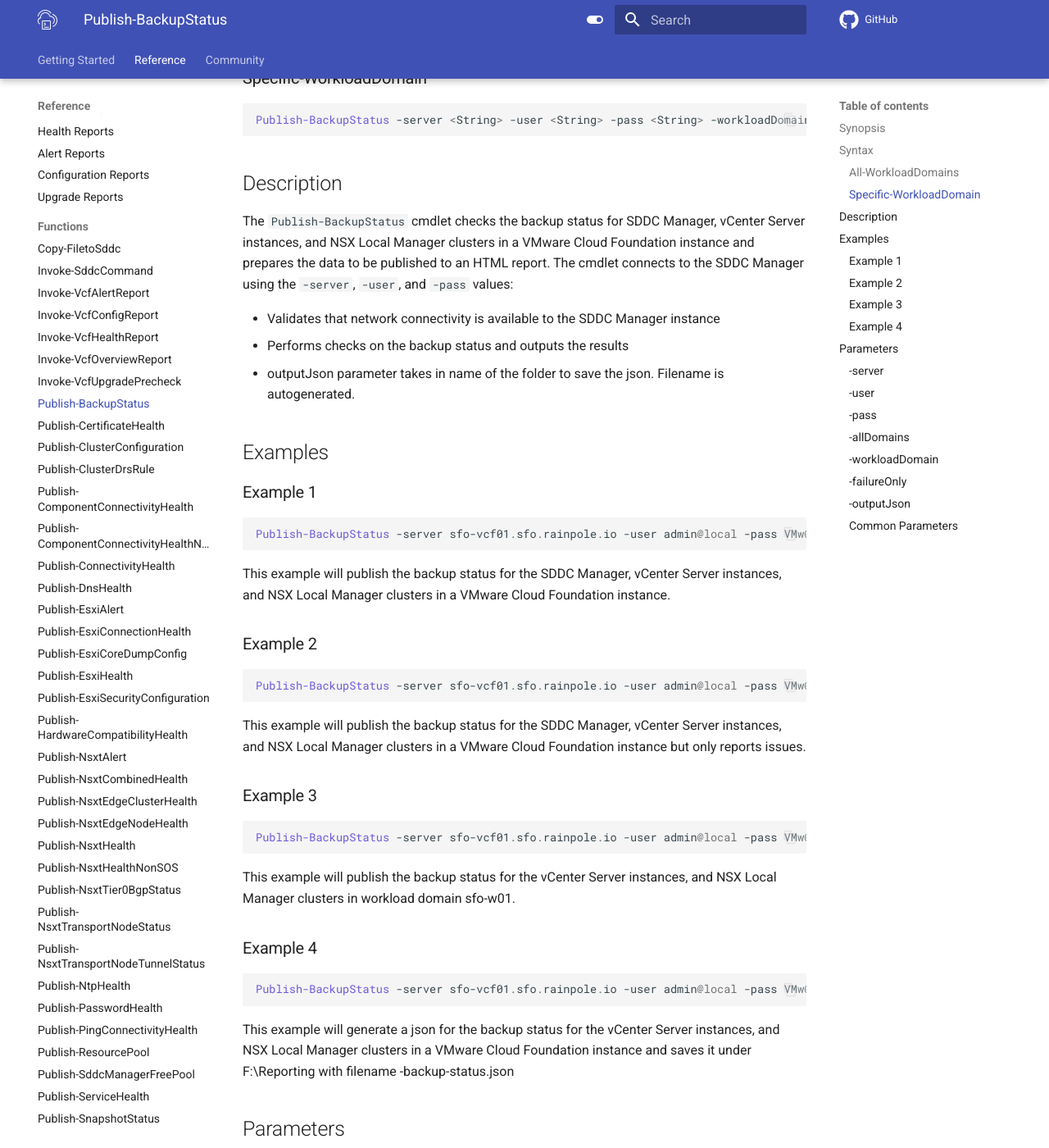
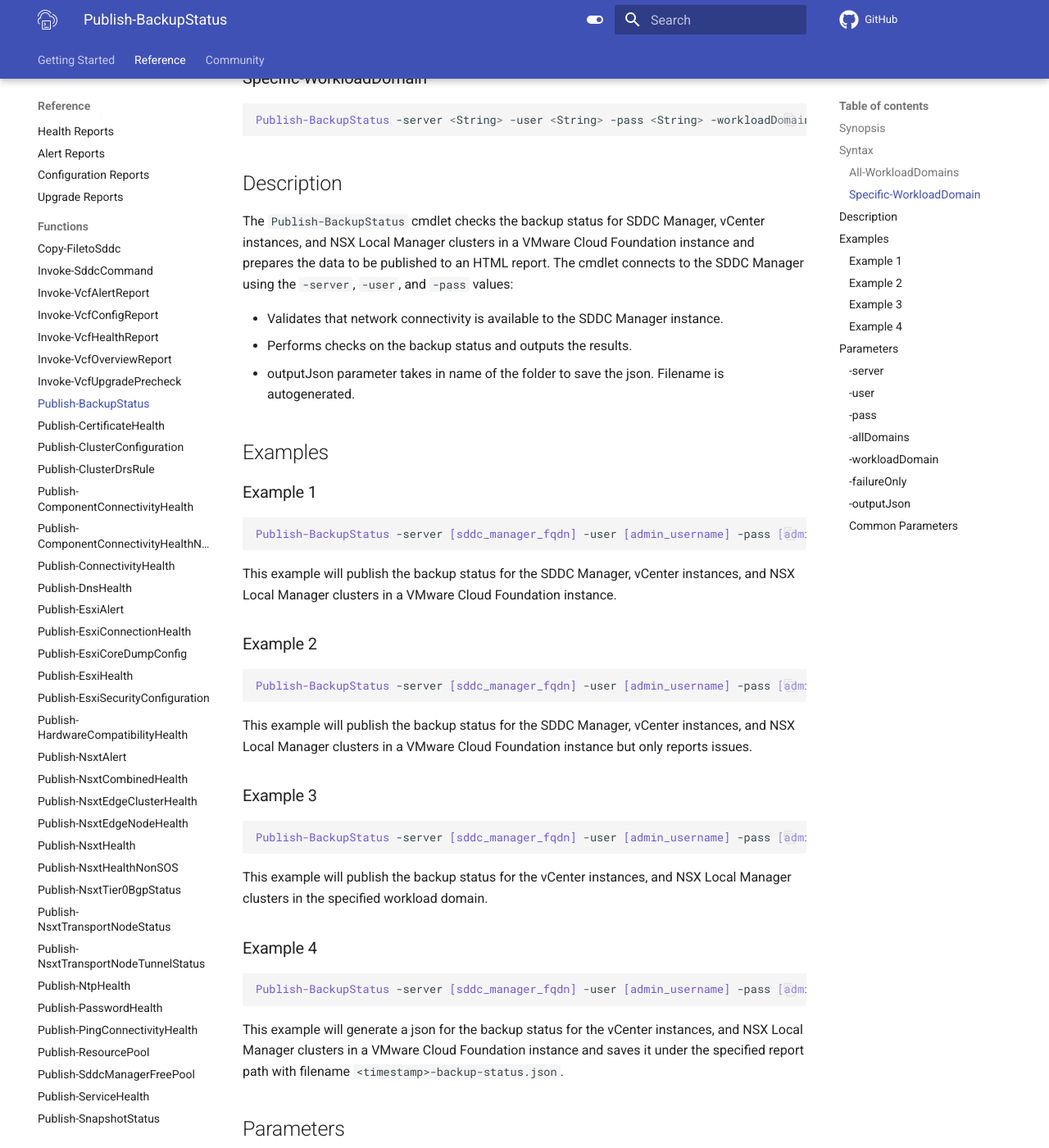
Before and after one commit to vmware/powershell-module-for-vmware-cloud-foundation-reporting, an MkDocs documentation site: the page built from docs/documentation/functions/Publish-BackupStatus.md, in a window 1280 px wide and 1400 px high, scrolled down 433 px. Shown: the whole window at 82% size. Built offline with MkDocs 1.6.1 and Material for MkDocs 9.7.7, drawn with Linux system fonts in a browser that asks for light colours; comment, search, counter and statistics services are not loaded; the version menu is left out.

Commit message:
docs: sanitize examples
-Updated Invoke-VcfUpgradePrecheck.md doc to sanitize all the example variables.
-Updated Publish-BackupStatus.md doc to sanitize all the example variables.
-Updated Publish-CertificateHealth.md doc to sanitize all the example variables.
-Updated Publish-ClusterConfiguration.md doc to sanitize all the example variables.
-Updated Publish-ClusterDrsRule.md doc to sanitize all the example variables.

Signed-off-by: Andy Beltz <andy.beltz@broadcom.com>

````diff
--- a/docs/documentation/functions/Publish-BackupStatus.md
+++ b/docs/documentation/functions/Publish-BackupStatus.md
@@ -20,11 +20,11 @@ Publish-BackupStatus -server <String> -user <String> -pass <String> -workloadDom
 
 ## Description
 
-The `Publish-BackupStatus` cmdlet checks the backup status for SDDC Manager, vCenter Server instances, and NSX Local Manager clusters in a VMware Cloud Foundation instance and prepares the data to be published to an HTML report.
+The `Publish-BackupStatus` cmdlet checks the backup status for SDDC Manager, vCenter instances, and NSX Local Manager clusters in a VMware Cloud Foundation instance and prepares the data to be published to an HTML report.
 The cmdlet connects to the SDDC Manager using the `-server`, `-user`, and `-pass` values:
 
-- Validates that network connectivity is available to the SDDC Manager instance
-- Performs checks on the backup status and outputs the results
+- Validates that network connectivity is available to the SDDC Manager instance.
+- Performs checks on the backup status and outputs the results.
 - outputJson parameter takes in name of the folder to save the json.
 Filename is autogenerated.
 
@@ -33,34 +33,34 @@ Filename is autogenerated.
 ### Example 1
 
 ```powershell
-Publish-BackupStatus -server sfo-vcf01.sfo.rainpole.io -user admin@local -pass VMw@re1!VMw@re1! -allDomains
+Publish-BackupStatus -server [sddc_manager_fqdn] -user [admin_username] -pass [admin_password] -allDomains
 ```
 
-This example will publish the backup status for the SDDC Manager, vCenter Server instances, and NSX Local Manager clusters in a VMware Cloud Foundation instance.
+This example will publish the backup status for the SDDC Manager, vCenter instances, and NSX Local Manager clusters in a VMware Cloud Foundation instance.
 
 ### Example 2
 
 ```powershell
-Publish-BackupStatus -server sfo-vcf01.sfo.rainpole.io -user admin@local -pass VMw@re1!VMw@re1! -allDomains -failureOnly
+Publish-BackupStatus -server [sddc_manager_fqdn] -user [admin_username] -pass [admin_password] -allDomains -failureOnly
 ```
 
-This example will publish the backup status for the SDDC Manager, vCenter Server instances, and NSX Local Manager clusters in a VMware Cloud Foundation instance but only reports issues.
+This example will publish the backup status for the SDDC Manager, vCenter instances, and NSX Local Manager clusters in a VMware Cloud Foundation instance but only reports issues.
 
 ### Example 3
 
 ```powershell
-Publish-BackupStatus -server sfo-vcf01.sfo.rainpole.io -user admin@local -pass VMw@re1!VMw@re1! -workloadDomain sfo-w01
+Publish-BackupStatus -server [sddc_manager_fqdn] -user [admin_username] -pass [admin_password] -workloadDomain [workload_domain_name]
 ```
 
-This example will publish the backup status for the vCenter Server instances, and NSX Local Manager clusters in workload domain sfo-w01.
+This example will publish the backup status for the vCenter instances, and NSX Local Manager clusters in the specified workload domain.
 
 ### Example 4
 
 ```powershell
-Publish-BackupStatus -server sfo-vcf01.sfo.rainpole.io -user admin@local -pass VMw@re1!VMw@re1! -allDomains -outputJson F:\Reporting
+Publish-BackupStatus -server [sddc_manager_fqdn] -user [admin_username] -pass [admin_password] -allDomains -outputJson [report_path]
 ```
 
-This example will generate a json for the backup status for the vCenter Server instances, and NSX Local Manager clusters in a VMware Cloud Foundation instance and saves it under F:\Reporting with filename <timestamp>-backup-status.json
+This example will generate a json for the backup status for the vCenter instances, and NSX Local Manager clusters in a VMware Cloud Foundation instance and saves it under the specified report path with filename `<timestamp>-backup-status.json`.
 
 ## Parameters
 
````
Also changed, not shown: docs/documentation/functions/Invoke-VcfHealthReport.md (+0 -1 lines), docs/documentation/functions/Invoke-VcfUpgradePrecheck.md (+1 -1 lines), docs/documentation/functions/Publish-CertificateHealth.md (+4 -3 lines), docs/documentation/functions/Publish-ClusterConfiguration.md (+6 -6 lines), docs/documentation/functions/Publish-ClusterDrsRule.md (+7 -7 lines).
